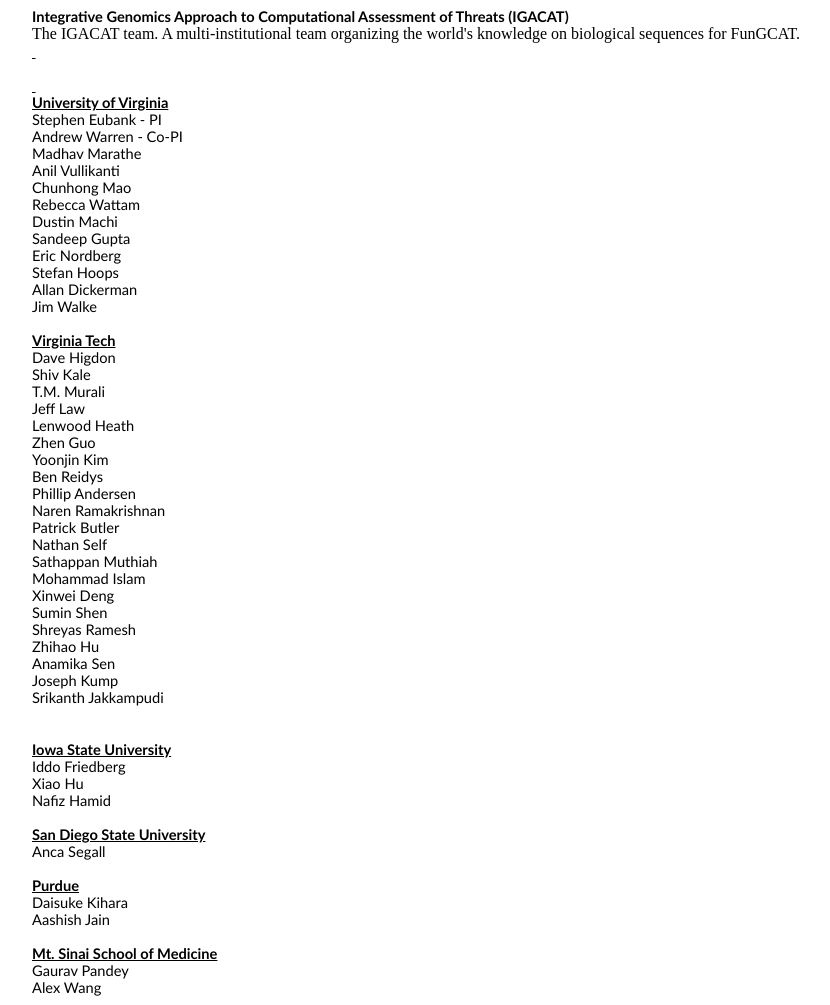
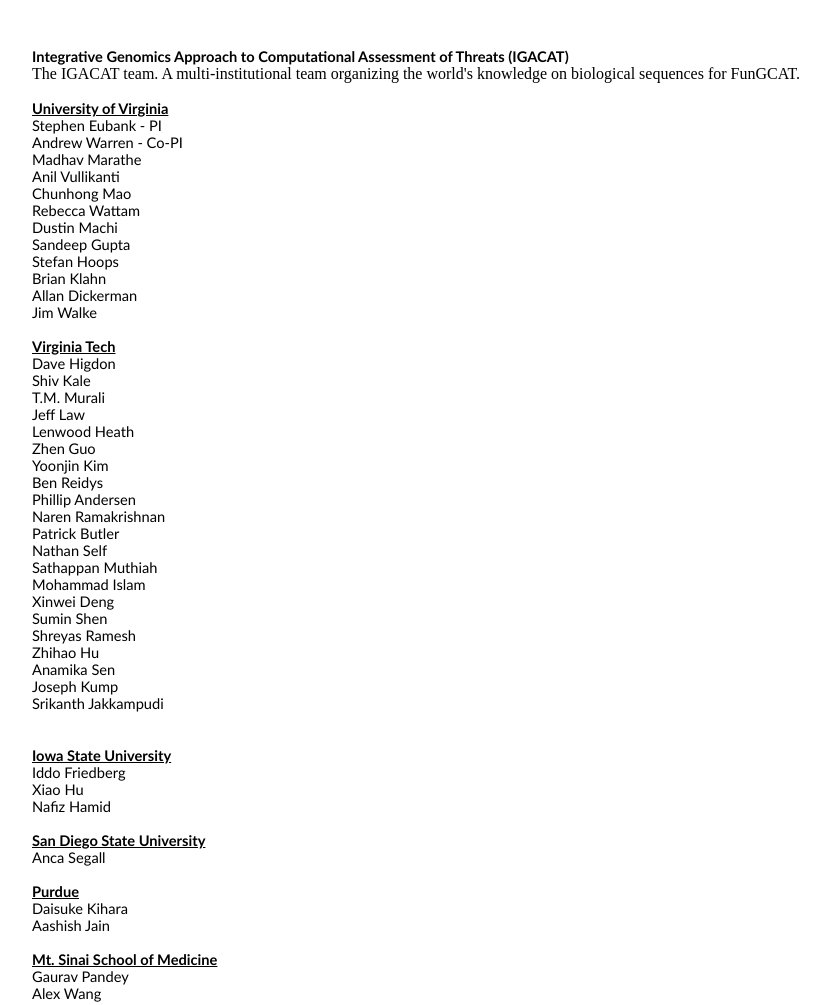
Before and after one commit to IGACAT/igacat.github.io, a plain HTML site: page index.html in a window 1280 px wide. Shown: the whole page, without its empty margins (136-966 px from the left). Drawn offline with Linux system fonts and the light colour scheme.

Commit message:
updating index html

```diff
--- a/index.html
+++ b/index.html
@@ -763,7 +763,7 @@
 
 <body lang=EN-US style='tab-interval:.5in'>
 
-<div style="padding-left:160px">
+<div style="padding-left:160px;padding-top:40px">
 <div class=WordSection1>
 
 <p class=MsoNormal style='margin-bottom:0in;margin-bottom:.0001pt;line-height:
@@ -771,9 +771,6 @@
 Computational Assessment of Threats (IGACAT) <o:p></o:p></b></p>
 The IGACAT team. A multi-institutional team organizing the world's knowledge on biological sequences for FunGCAT.
 
-<p class=MsoNormal style='margin-bottom:0in;margin-bottom:.0001pt;line-height:
-normal'><b style='mso-bidi-font-weight:normal'><u><o:p><span style='text-decoration:
- none'>&nbsp;</span></o:p></u></b></p>
 
 </div>
 
@@ -787,9 +784,6 @@
 
 <div class=WordSection2>
 
-<p class=MsoNormal style='margin-bottom:0in;margin-bottom:.0001pt;line-height:
-normal'><b style='mso-bidi-font-weight:normal'><u><o:p><span style='text-decoration:
- none'>&nbsp;</span></o:p></u></b></p>
 
 <p class=MsoNormal style='margin-bottom:0in;margin-bottom:.0001pt;line-height:
 normal'><b style='mso-bidi-font-weight:normal'><u>University of Virginia<o:p></o:p></u></b></p>
@@ -819,10 +813,10 @@
 normal'>Sandeep Gupta </p>
 
 <p class=MsoNormal style='margin-bottom:0in;margin-bottom:.0001pt;line-height:
-normal'>Eric Nordberg </p>
+normal'>Stefan Hoops</p>
 
 <p class=MsoNormal style='margin-bottom:0in;margin-bottom:.0001pt;line-height:
-normal'>Stefan Hoops</p>
+normal'>Brian Klahn</p>
 
 <p class=MsoNormal style='margin-bottom:0in;margin-bottom:.0001pt;line-height:
 normal'>Allan <span class=SpellE>Dickerman</span></p>
```
